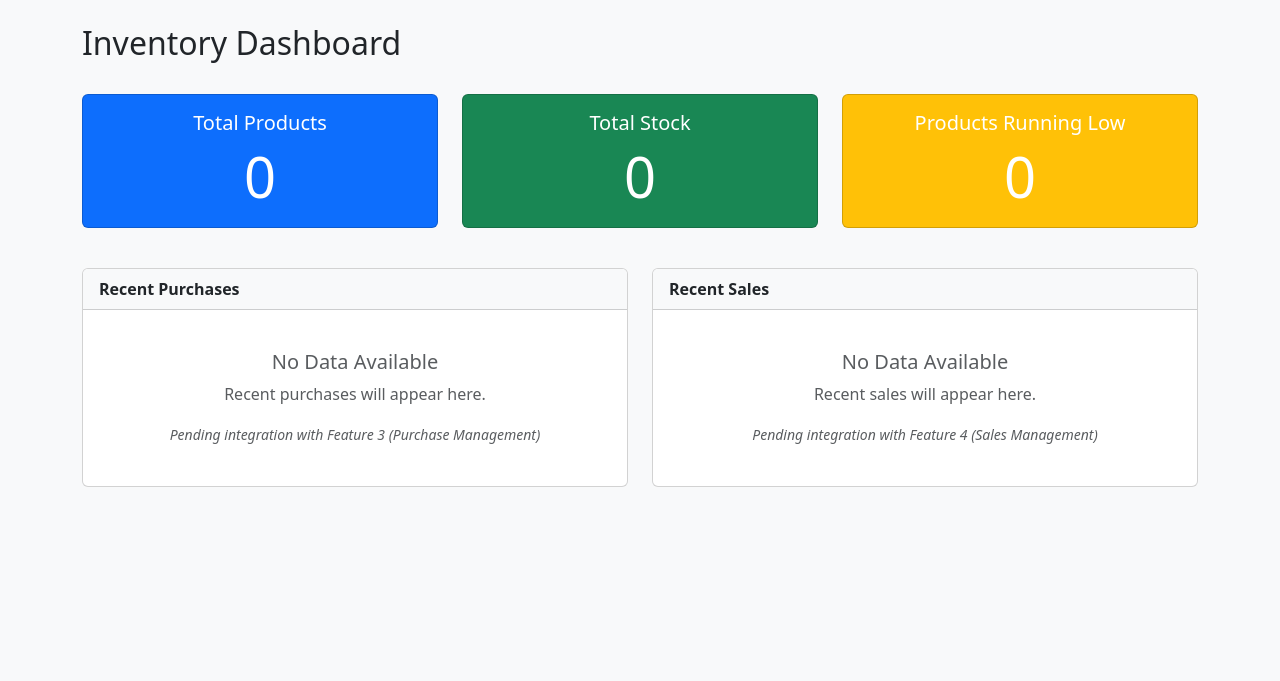
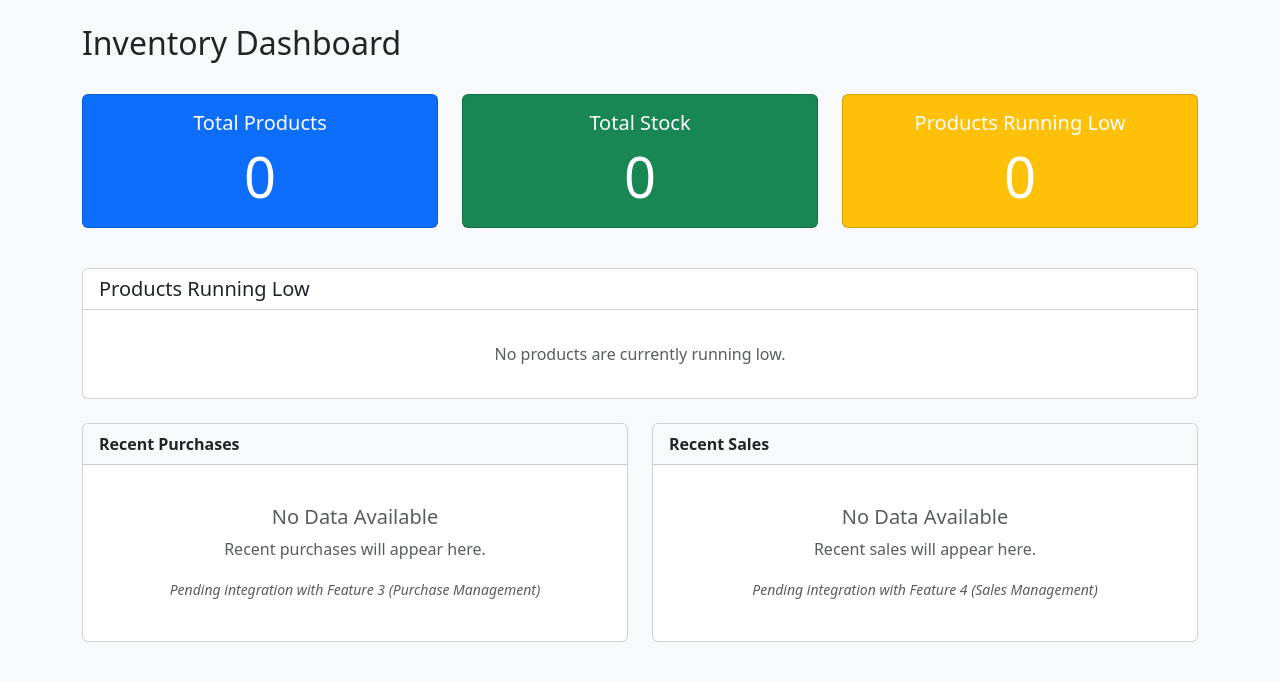
Before and after one commit to ishithakodali/inventory-management-system, a Flask app: page /dashboard/ in a window 1280 px wide. Shown: the part 56-737 px from the top of the page. Run offline with Flask 3, Linux system fonts and the light colour scheme.

Commit message:
Save dashboard work before troubleshooting

```diff
--- a/routes/dashboard.py
+++ b/routes/dashboard.py
@@ -14,7 +14,9 @@ def index():
     total_stock = db.session.query(func.sum(Product.stock_quantity)).scalar() or 0
 
     # Calculate Products Running Low
-    low_stock_count = Product.query.filter(Product.stock_quantity <= Product.low_stock_threshold).count()
+    low_stock_query = Product.query.filter(Product.stock_quantity <= Product.low_stock_threshold)
+    low_stock_count = low_stock_query.count()
+    low_stock_products = low_stock_query.order_by(Product.stock_quantity.asc()).all()
 
     # TODO: Integrate with Feature 3 - Purchase Management
     recent_purchases = []
@@ -27,6 +29,7 @@ def index():
         total_products=total_products,
         total_stock=total_stock,
         low_stock_count=low_stock_count,
+        low_stock_products=low_stock_products,
         recent_purchases=recent_purchases,
         recent_sales=recent_sales
     )
--- a/templates/dashboard.html
+++ b/templates/dashboard.html
@@ -30,6 +30,55 @@
             <div class="card-body text-center">
                 <h5 class="card-title">Products Running Low</h5>
                 <p class="card-text display-4">{{ low_stock_count }}</p>
+            </div>
+        </div>
+    </div>
+</div>
+
+<!-- Products Running Low Table -->
+<div class="row mb-4">
+    <div class="col-12">
+        <div class="card">
+            <div class="card-header bg-white">
+                <h5 class="mb-0">Products Running Low</h5>
+            </div>
+            <div class="card-body">
+                {% if low_stock_products %}
+                <div class="table-responsive">
+                    <table class="table table-hover align-middle mb-0">
+                        <thead>
+                            <tr>
+                                <th>Product Name</th>
+                                <th>Category</th>
+                                <th>Current Stock</th>
+                                <th>Configured Threshold</th>
+                                <th>Status</th>
+                            </tr>
+                        </thead>
+                        <tbody>
+                            {% for product in low_stock_products %}
+                            <tr>
+                                <td>{{ product.name }}</td>
+                                <td>{{ product.category }}</td>
+                                <td><strong>{{ product.stock_quantity }}</strong></td>
+                                <td>{{ product.low_stock_threshold }}</td>
+                                <td>
+                                    {% if product.stock_quantity <= (product.low_stock_threshold / 2) %}
+                                    <span class="text-danger">🔴 Critical</span>
+                                    {% else %}
+                                    <span class="text-warning">🟡 Running Low</span>
+                                    {% endif %}
+                                </td>
+                            </tr>
+                            {% endfor %}
+                        </tbody>
+                    </table>
+                </div>
+                {% else %}
+                <div class="text-center text-muted p-3">
+                    <p class="mb-0">No products are currently running low.</p>
+                </div>
+                {% endif %}
             </div>
         </div>
     </div>
```
